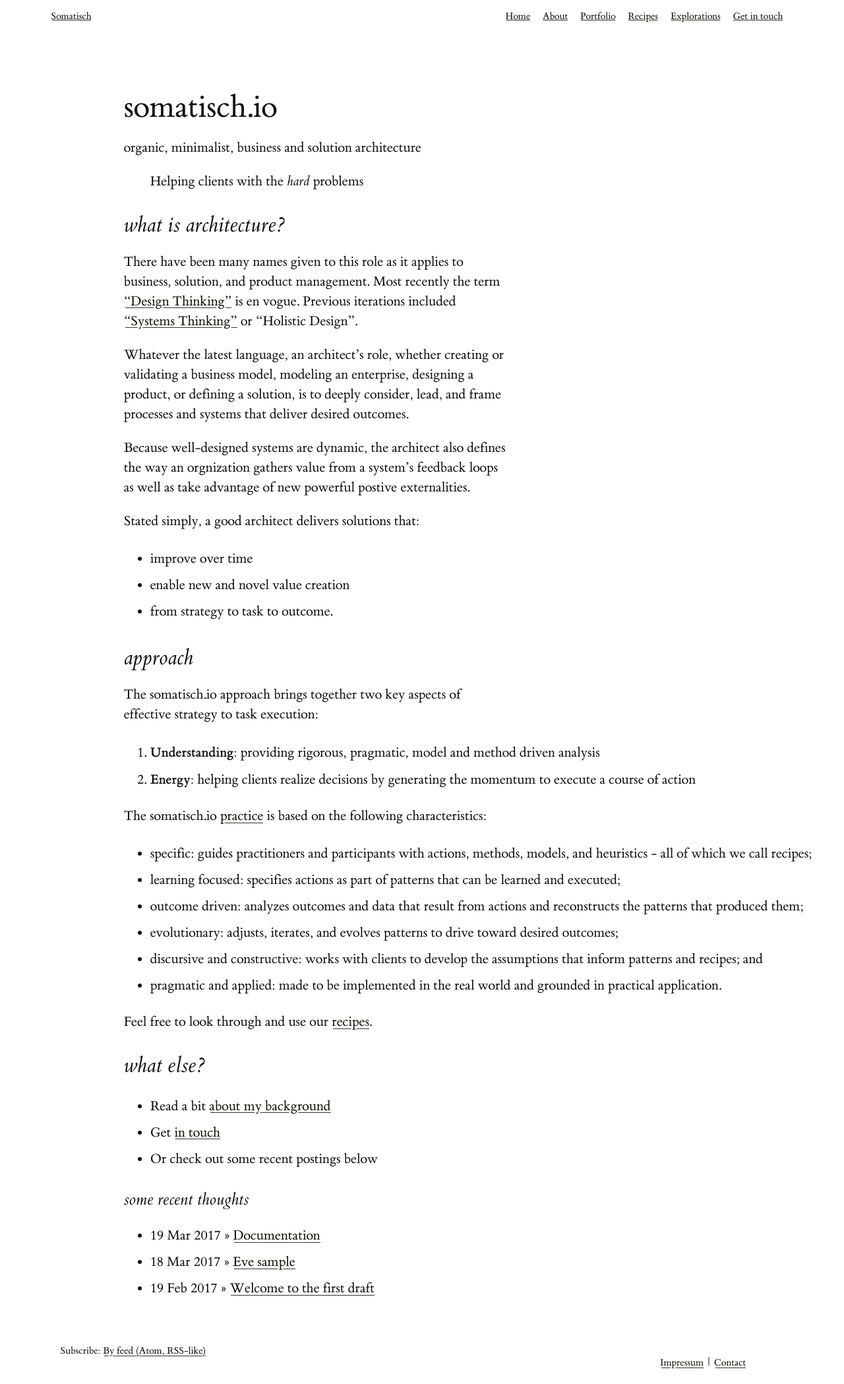
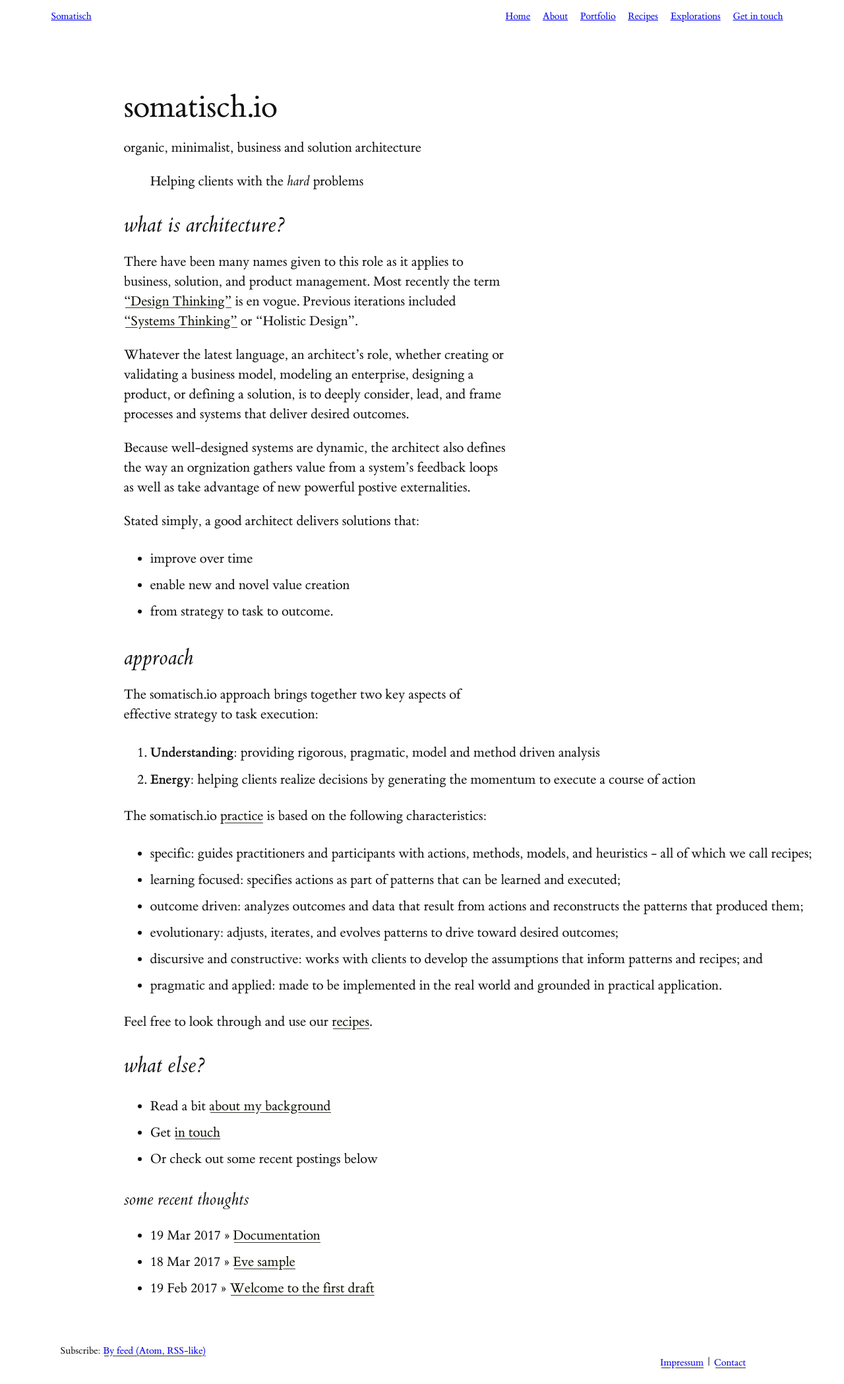
Before and after one commit to somatisch/somatisch-site, a Jekyll site: the page built from index.md, in a window 1280 px wide. Shown: the whole page at 66% size. Built offline with Jekyll 4.4.1, drawn with Linux system fonts in a browser that asks for light colours; nearby versions of some CDN libraries.

Commit message:
Make tufts link styling less aggressive

```diff
--- a/assets/tufte-css/tufte.css
+++ b/assets/tufte-css/tufte.css
@@ -138,9 +138,9 @@
 figure.fullwidth figcaption { margin-right: 24%; }
 
 /* Links: replicate underline that clears descenders */
-a:link, a:visited { color: inherit; }
+#content a:link, #content a:visited { color: inherit; }
 
-a:link { text-decoration: none;
+#content a:link { text-decoration: none;
          background: -webkit-linear-gradient(#fffff8, #fffff8), -webkit-linear-gradient(#fffff8, #fffff8), -webkit-linear-gradient(#333, #333);
          background: linear-gradient(#fffff8, #fffff8), linear-gradient(#fffff8, #fffff8), linear-gradient(#333, #333);
          -webkit-background-size: 0.05em 1px, 0.05em 1px, 1px 1px;
@@ -150,12 +150,12 @@
          text-shadow: 0.03em 0 #fffff8, -0.03em 0 #fffff8, 0 0.03em #fffff8, 0 -0.03em #fffff8, 0.06em 0 #fffff8, -0.06em 0 #fffff8, 0.09em 0 #fffff8, -0.09em 0 #fffff8, 0.12em 0 #fffff8, -0.12em 0 #fffff8, 0.15em 0 #fffff8, -0.15em 0 #fffff8;
          background-position: 0% 93%, 100% 93%, 0% 93%; }
 
-@media screen and (-webkit-min-device-pixel-ratio: 0) { a:link { background-position-y: 87%, 87%, 87%; } }
+@media screen and (-webkit-min-device-pixel-ratio: 0) { #content a:link { background-position-y: 87%, 87%, 87%; } }
 
-a:link::selection { text-shadow: 0.03em 0 #b4d5fe, -0.03em 0 #b4d5fe, 0 0.03em #b4d5fe, 0 -0.03em #b4d5fe, 0.06em 0 #b4d5fe, -0.06em 0 #b4d5fe, 0.09em 0 #b4d5fe, -0.09em 0 #b4d5fe, 0.12em 0 #b4d5fe, -0.12em 0 #b4d5fe, 0.15em 0 #b4d5fe, -0.15em 0 #b4d5fe;
+#content a:link::selection { text-shadow: 0.03em 0 #b4d5fe, -0.03em 0 #b4d5fe, 0 0.03em #b4d5fe, 0 -0.03em #b4d5fe, 0.06em 0 #b4d5fe, -0.06em 0 #b4d5fe, 0.09em 0 #b4d5fe, -0.09em 0 #b4d5fe, 0.12em 0 #b4d5fe, -0.12em 0 #b4d5fe, 0.15em 0 #b4d5fe, -0.15em 0 #b4d5fe;
                     background: #b4d5fe; }
 
-a:link::-moz-selection { text-shadow: 0.03em 0 #b4d5fe, -0.03em 0 #b4d5fe, 0 0.03em #b4d5fe, 0 -0.03em #b4d5fe, 0.06em 0 #b4d5fe, -0.06em 0 #b4d5fe, 0.09em 0 #b4d5fe, -0.09em 0 #b4d5fe, 0.12em 0 #b4d5fe, -0.12em 0 #b4d5fe, 0.15em 0 #b4d5fe, -0.15em 0 #b4d5fe;
+#content a:link::-moz-selection { text-shadow: 0.03em 0 #b4d5fe, -0.03em 0 #b4d5fe, 0 0.03em #b4d5fe, 0 -0.03em #b4d5fe, 0.06em 0 #b4d5fe, -0.06em 0 #b4d5fe, 0.09em 0 #b4d5fe, -0.09em 0 #b4d5fe, 0.12em 0 #b4d5fe, -0.12em 0 #b4d5fe, 0.15em 0 #b4d5fe, -0.15em 0 #b4d5fe;
                          background: #b4d5fe; }
 
 /* Sidenotes, margin notes, figures, captions */
```
